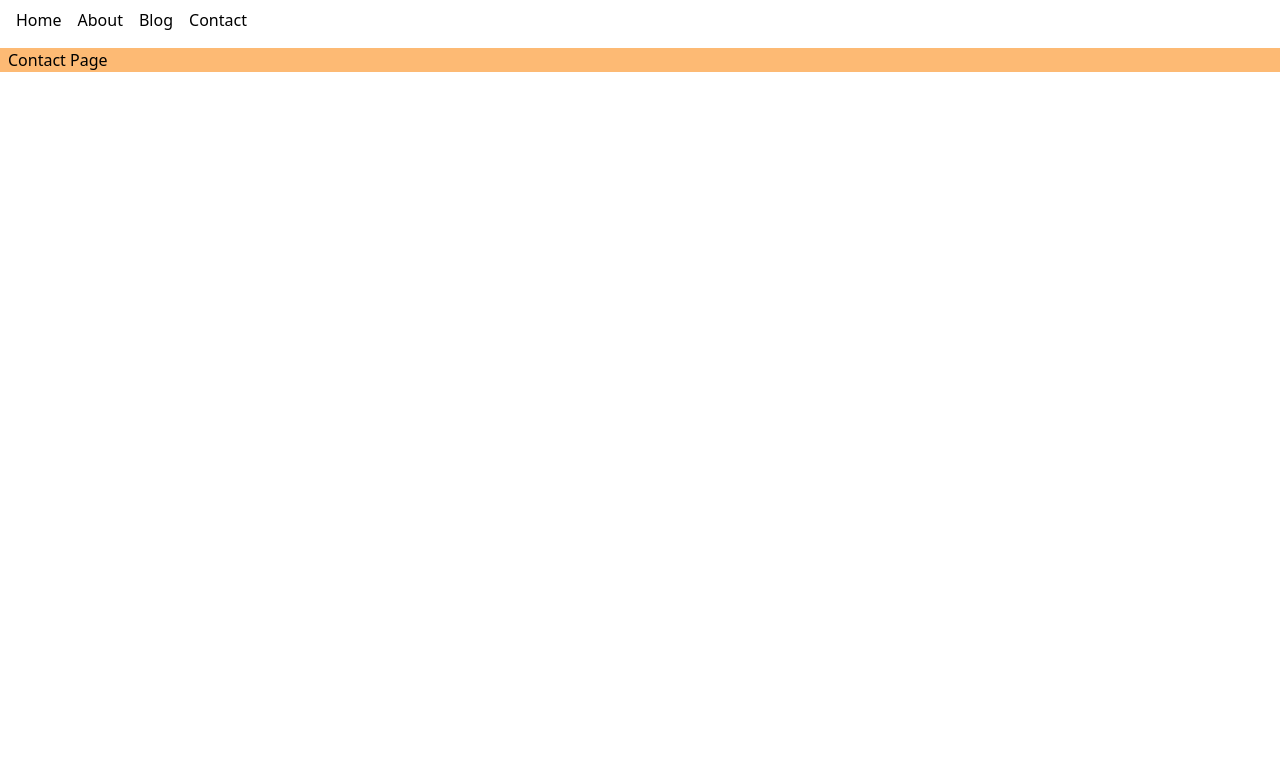
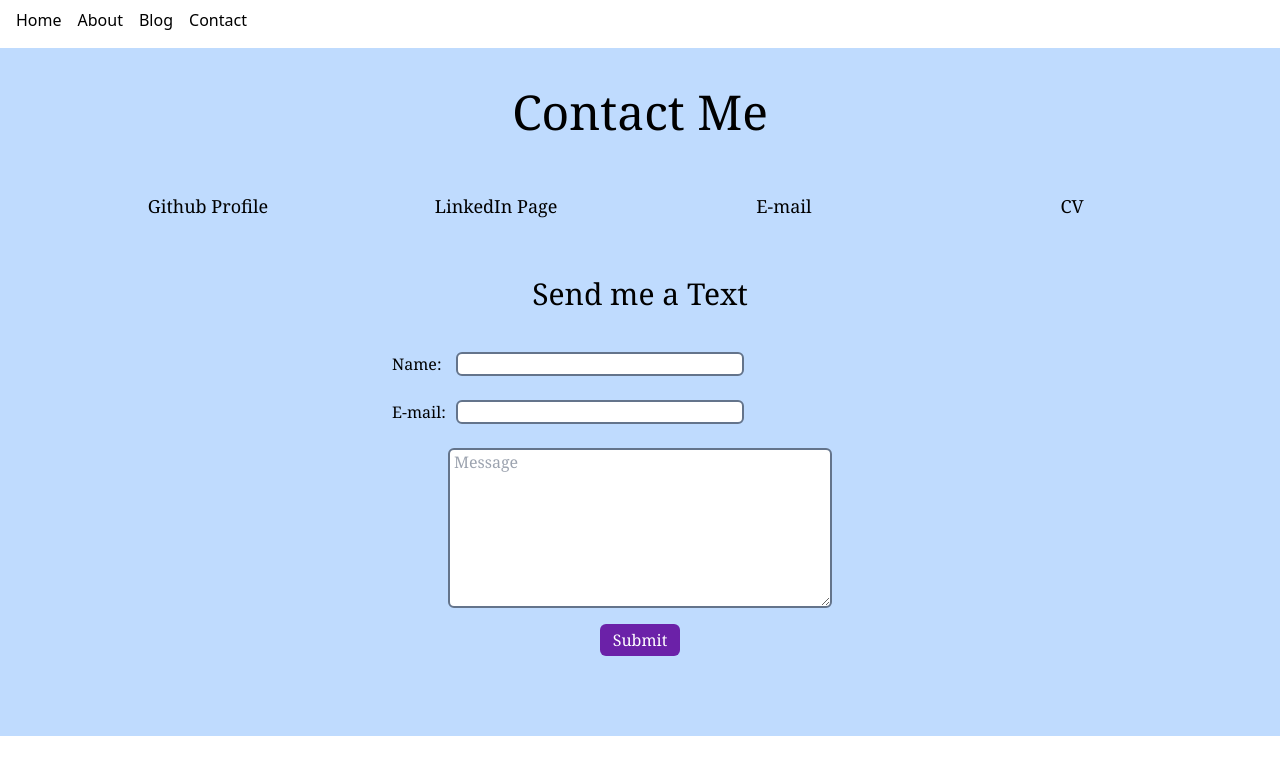
Before and after one commit to DavidBlueLamassu/react-tailwind-test, a React (Create React App) app: page /contact in a window 1280 px wide. Shown: the top 774 px of the page. Built offline with nearby package versions, Linux system fonts and the light colour scheme.

Commit message:
Portfolio Contact.js copie for testing

```diff
--- a/src/components/pages/Contact.js
+++ b/src/components/pages/Contact.js
@@ -1,12 +1,31 @@
 import React from 'react';
-// import { Link, Route, Routes } from 'react-router-dom';
-// import Learn from './Learn';
 
-function Contact(props) {
+function Contact() {
   return (
-    <div>
-      <h1 className="pl-2 bg-orange-300">Contact Page</h1>
-    </div>
+    <main className="bg-blue-200 h-full font-serif">
+      <h1 className="text-5xl pt-10 text-center">Contact Me</h1>
+      <article className="flex flex-col items-center lg:flex-row lg:justify-evenly pt-4 lg:pt-14 text-lg">
+        <a href="https://github.com/DavidBlueLamassu" className="hover:text-red-600 w-40 text-center">Github Profile</a>
+        <a href="https://www.linkedin.com/in/david-adams-922022a1/" className="hover:text-red-600 w-40 text-center">LinkedIn Page</a>
+        <a href="mailto:dra21@cam.ac.uk" className="hover:text-red-600 w-40 text-center">E-mail</a>
+        <a href="https://drive.google.com/file/d/1bzNSK8dZJcKRyuq8AdRfgVmCGf3MVq90/view" className="hover:text-red-600 w-40 text-center">CV</a>
+      </article>
+      <form className="flex flex-col items-center">
+        <h2 className="text-3xl pt-6 lg:pt-14 pb-10">Send me a Text</h2>
+        <div className="flex">
+          <h3 className="pb-4 w-16">Name:</h3>
+          <input className="h-6 w-56 md:w-72 mr-0 md:mr-36 rounded-md border-2 border-slate-500 pl-1"></input>
+        </div>
+        <div className="flex pt-2 pb-2">
+          <h3 className="pb-4 w-16">E-mail:</h3>
+          <input className="h-6 w-56 md:w-72 mr-0 md:mr-36 rounded-md border-2 border-slate-500 pl-1"></input>
+        </div>
+        <textarea className="w-72 h-52 md:w-96 md:h-40 rounded-md border-2 border-slate-500 pl-1" placeholder="Message"></textarea>
+        <button className="bg-purple-800 text-white w-20 h-8 mt-4 rounded-md hover:bg-red-500 hover:text-black">Submit</button>
+      </form>
+      <footer className="h-20 bg-blue-200">
+      </footer>
+    </main>
   );
 }
 
```
